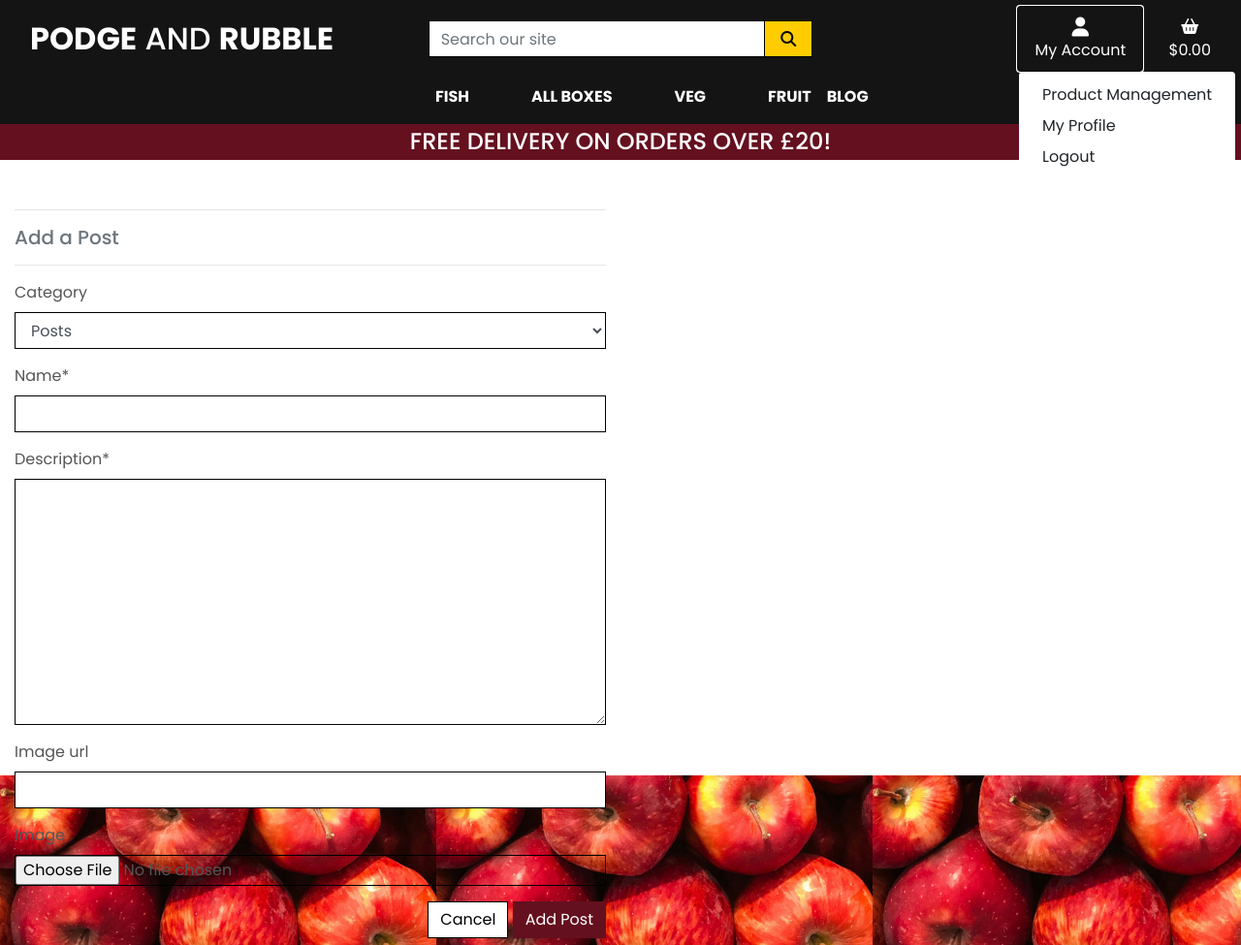
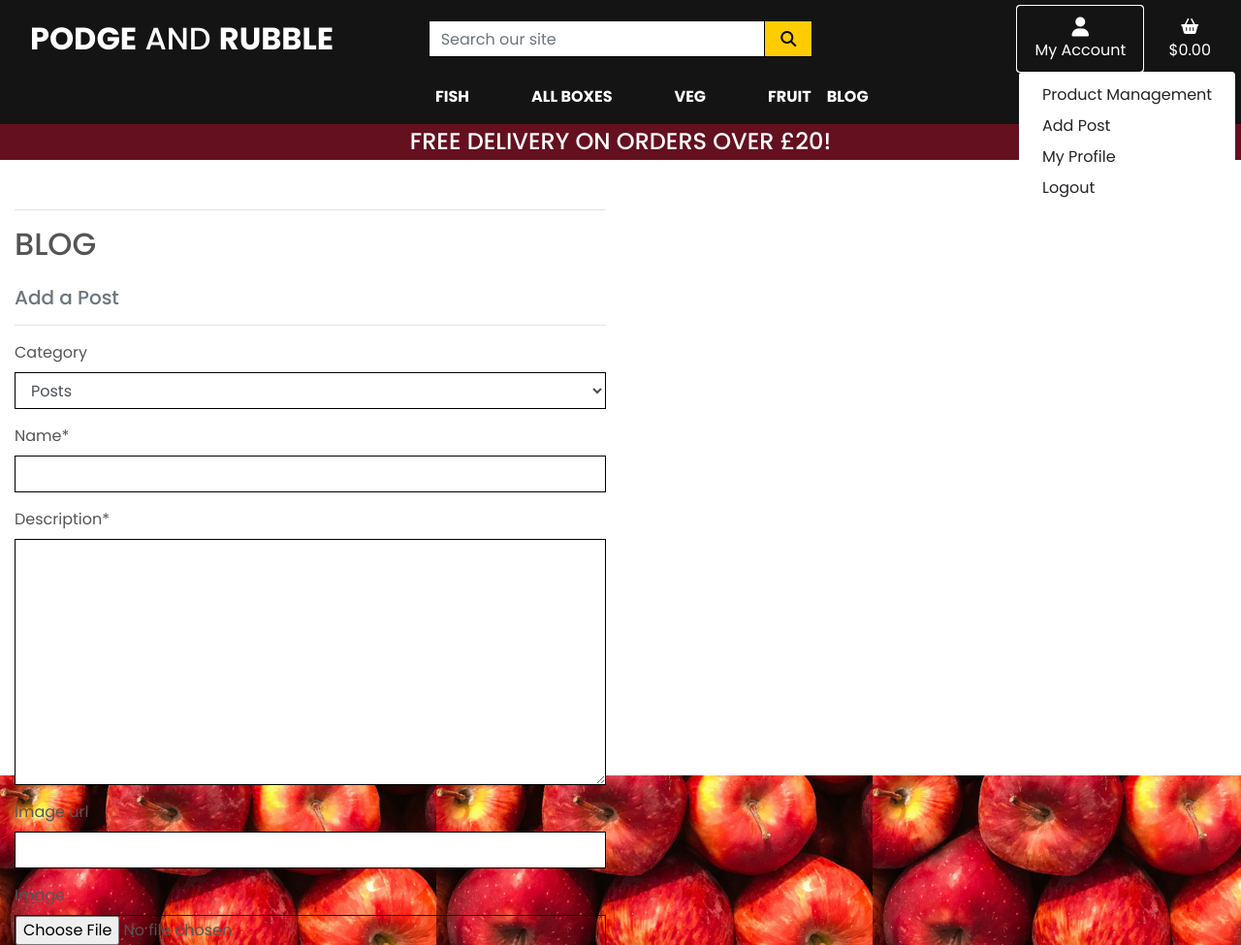
Before and after one commit to struk49/podgeandrubble, a Django app: page /blog/add/ in a window 1280 px wide, after a click on "My Account". Shown: the top 975 px of the page at 97% size. Run offline with Django 3.2, Linux system fonts and the light colour scheme; a user stored in the database is signed in; data comes from the database, SQL or seed files in the repository; some libraries are stand-ins or nearby versions.

Commit message:
finished add post function

```diff
--- a/blog/templates/blog/add_post.html
+++ b/blog/templates/blog/add_post.html
@@ -15,6 +15,7 @@
         <div class="row">
             <div class="col-12 col-md-6">
                 <hr>
+                <h2 class="logo-font mb-4">Blog</h2>
                 <h5 class="text-muted">Add a Post</h5>
                 <hr>
             </div>
--- a/blog/views.py
+++ b/blog/views.py
@@ -30,8 +30,18 @@ def blog_detail(request, post_id):
 
 
 def add_post(request):
-    """ Add a product to the store """
-    form = BlogForm()
+    """ Add a post to the store """
+    if request.method == 'POST':
+        form = BlogForm(request.POST, request.FILES)
+        if form.is_valid():
+            form.save()
+            messages.success(request, 'Successfully added post!')
+            return redirect(reverse('add_post'))
+        else:
+            messages.error(request, 'Failed to add post. Please ensure the form is valid.')
+    else:
+        form = BlogForm()
+
     template = 'blog/add_post.html'
     context = {
         'form': form,
--- a/templates/base.html
+++ b/templates/base.html
@@ -73,6 +73,7 @@
                           {% if request.user.is_authenticated %}
                               {% if request.user.is_superuser %}
                                   <a href="{% url 'add_product' %}" class="dropdown-item">Product Management</a>
+                                  <a href="{% url 'add_post' %}" class="dropdown-item">Add Post</a>
                               {% endif %}
                               <a href="{% url 'profile' %}" class="dropdown-item">My Profile</a>
                               <a href="{% url 'account_logout' %}" class="dropdown-item">Logout</a>
--- a/templates/includes/mobile-top-header.html
+++ b/templates/includes/mobile-top-header.html
@@ -32,6 +32,7 @@
           {% if request.user.is_authenticated %}
               {% if request.user.is_superuser %}
                   <a href="{% url 'add_product' %}" class="dropdown-item">Product Management</a>
+                  <a href="{% url 'add_post' %}" class="dropdown-item">Add Post</a>
               {% endif %}
               <a href="" class="dropdown-item">My Profile</a>
               <a href="{% url 'account_logout' %}" class="dropdown-item">Logout</a>
```
